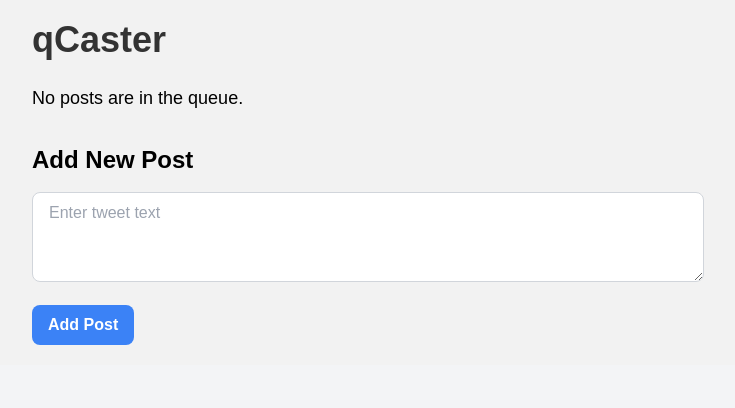
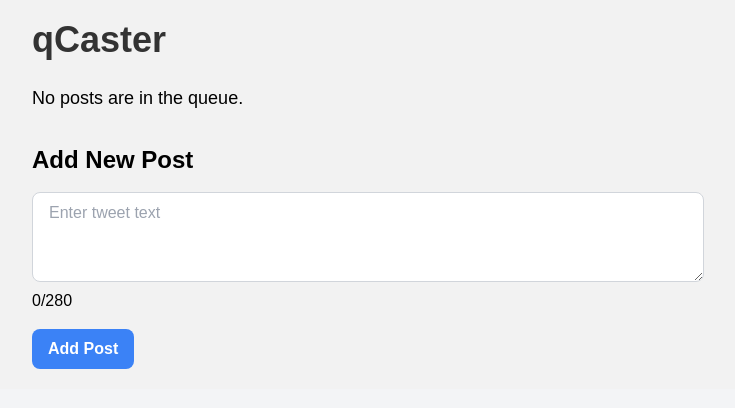
Before and after one commit to wbnns/qcaster, a Flask app: page / in a window 1280 px wide. Shown: the top 408 px of the page, without its empty margins (272-1007 px from the left). Run offline with Flask 3, Linux system fonts and the light colour scheme.

Commit message:
index: Add counter to length of post

```diff
--- a/templates/index.html
+++ b/templates/index.html
@@ -28,8 +28,14 @@
   <h2 class="text-2xl font-bold mt-8">Add New Post</h2>
   <form action="{{ url_for('add') }}" method="POST" class="mt-4">
     <div class="mb-4">
-      <textarea name="text" rows="3" class="w-full px-4 py-2 border border-gray-300 rounded-lg focus:outline-none" placeholder="Enter tweet text" required></textarea>
-    </div>
+    <textarea id="tweet-text" name="text" rows="3" class="w-full px-4 py-2 border border-gray-300 rounded-lg focus:outline-none" placeholder="Enter tweet text" required></textarea>
+    <p id="char-count">0/280</p>
+     </div>
     <button type="submit" class="py-2 px-4 bg-blue-500 hover:bg-blue-700 text-white font-bold rounded-lg">Add Post</button>
   </form>
+  <script>
+  document.getElementById('tweet-text').addEventListener('input', function (evt) {
+      document.getElementById('char-count').textContent = evt.target.value.length + "/280";
+  });
+  </script>
 {% endblock %}
```
